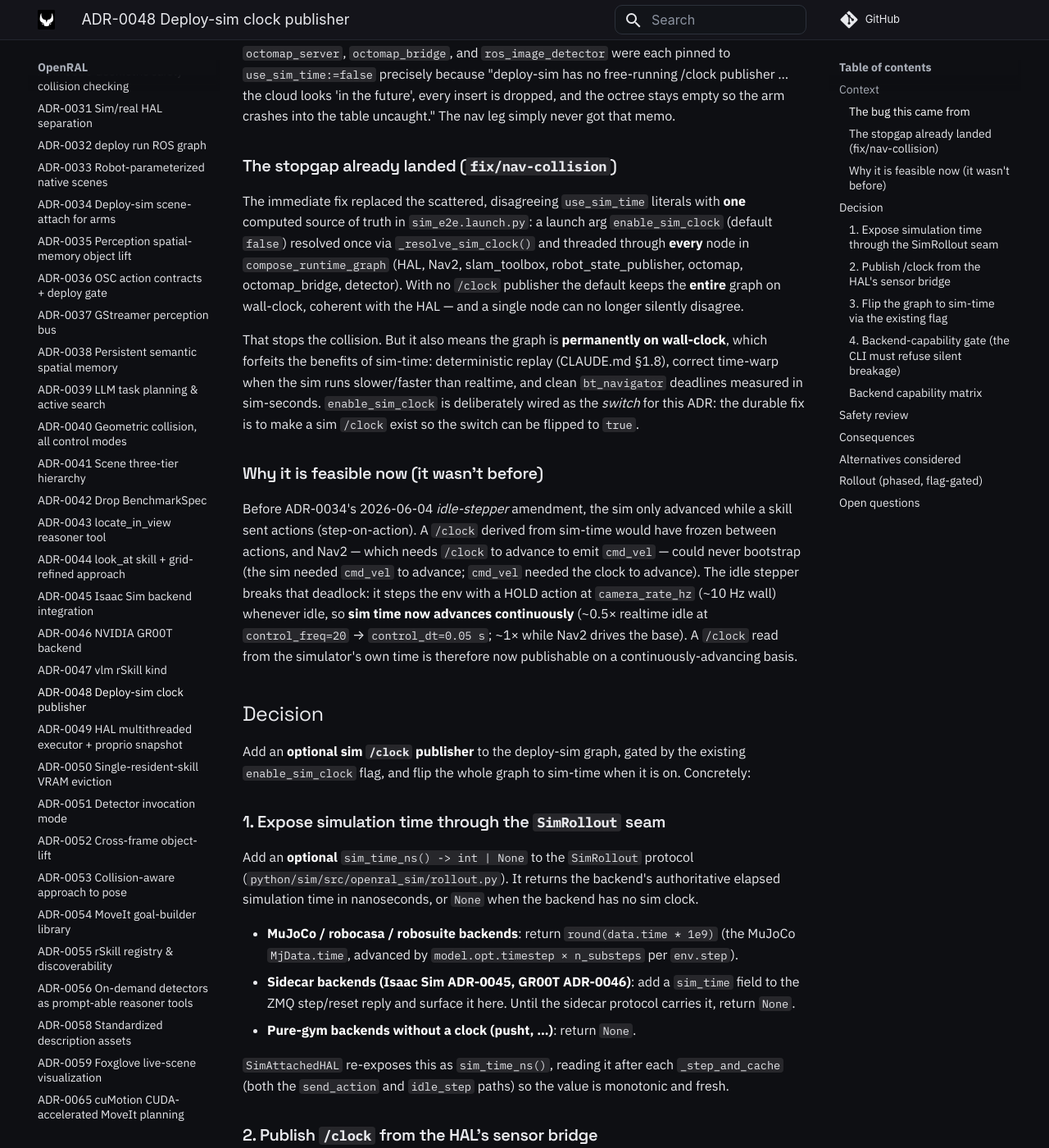
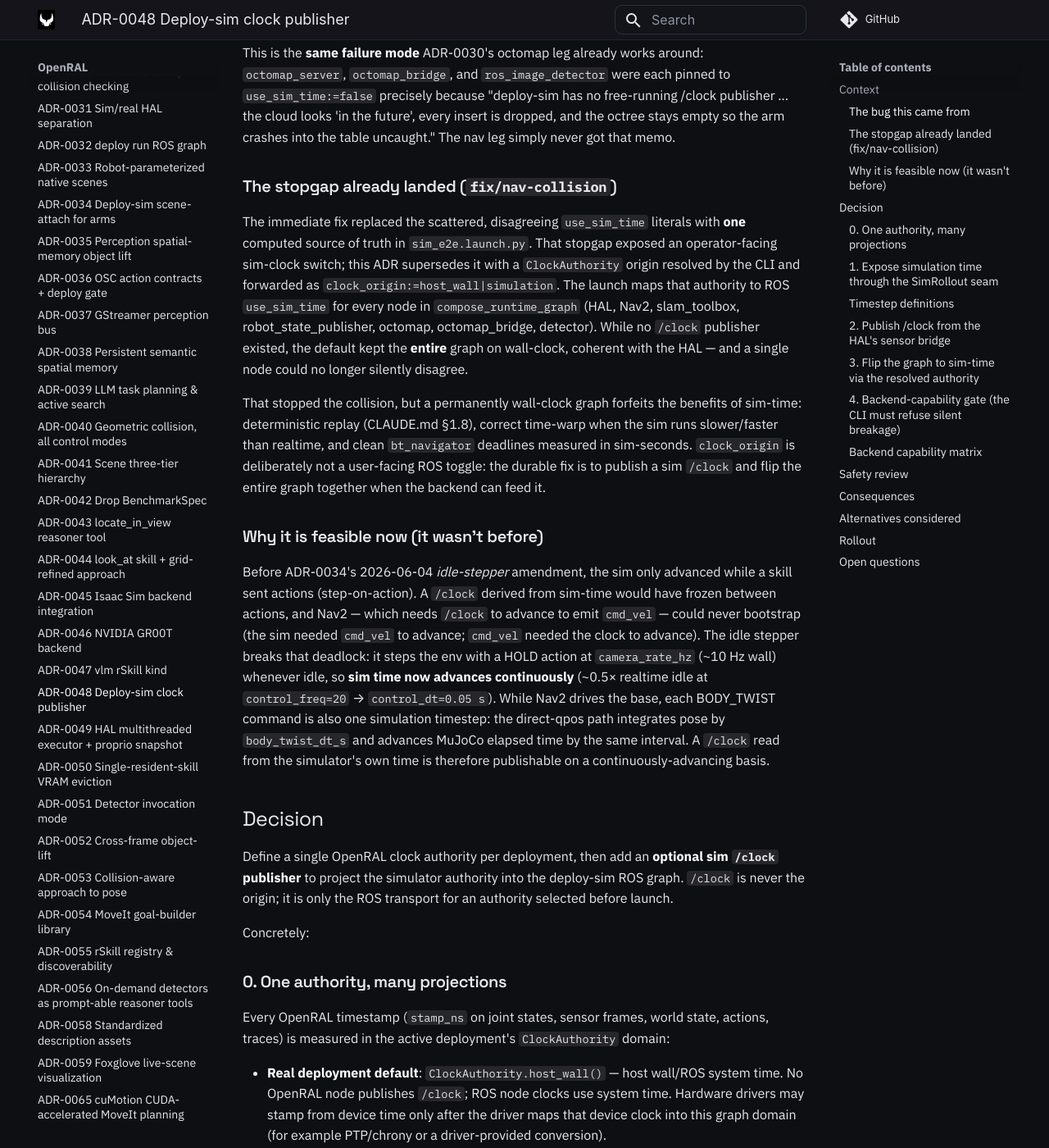
Before and after one commit to OpenRAL/openral, an MkDocs documentation site: the page built from docs/adr/0048-deploy-sim-clock-publisher.md, in a window 1280 px wide and 1400 px high, scrolled down 1009 px. Shown: the whole window at 82% size. Built offline with MkDocs 1.6.1 and Material for MkDocs 9.7.7, drawn with Linux system fonts in a browser that asks for light colours; comment, search, counter and statistics services are not loaded; some of the changed text lies outside the part shown.

Commit message:
fix(clock): unify deploy clock authority
Define ClockAuthority as the graph-wide timestamp origin and make ROS /clock a projection of simulation authority instead of an operator-selected source. Derive deploy-sim clock_origin from backend capability, remove the public sim-clock flag, and keep ROS use_sim_time as an internal launch mapping.

Advance MuJoCo direct BODY_TWIST qpos commands through the same simulation timestep so /clock cannot freeze during Nav2 base control.

Co-authored-by: Copilot <223556219+Copilot@users.noreply.github.com>
Signed-off-by: Adrian Llopart <adrianllopart@gmail.com>

```diff
--- a/docs/adr/0048-deploy-sim-clock-publisher.md
+++ b/docs/adr/0048-deploy-sim-clock-publisher.md
@@ -1,6 +1,6 @@
 # ADR-0048: A sim `/clock` publisher for the deploy-sim graph
 
-- Status: **Proposed**
+- Status: **Proposed** (Phases 1/2 implemented opt-in; default-on remains safety-gated)
 - Date: 2026-06-11
 - Related: [ADR-0025](0025-reasoner-managed-background-services.md) (Nav2 / slam_toolbox
   bringup); [ADR-0030](0030-geometric-safety-collision-checking.md) (kernel world-collision
@@ -8,8 +8,9 @@
   scene-attach + the 2026-06-04 *idle-stepper* amendment that makes a continuous sim clock
   feasible); [ADR-0045](0045-isaac-sim-backend-integration.md) (Isaac Sim sidecar);
   [ADR-0046](0046-nvidia-gr00t-backend.md) (GR00T sidecar).
-- Supersedes nothing. **Depends on a safety-WG review (see §Safety review) before it may move
-  to Accepted** — it changes the clock the kernel's world-collision check runs on.
+- Supersedes nothing. **Depends on a safety-WG review (see §Safety review) before the
+  sim-time path may become the documented/default deployment mode** — it changes the clock the
+  kernel's world-collision check runs on.
 
 ## Context
 
@@ -41,17 +42,18 @@ uncaught." The nav leg simply never got that memo.
 ### The stopgap already landed (`fix/nav-collision`)
 
 The immediate fix replaced the scattered, disagreeing `use_sim_time` literals with **one**
-computed source of truth in `sim_e2e.launch.py`: a launch arg `enable_sim_clock`
-(default `false`) resolved once via `_resolve_sim_clock()` and threaded through **every** node
-in `compose_runtime_graph` (HAL, Nav2, slam_toolbox, robot_state_publisher, octomap,
-octomap_bridge, detector). With no `/clock` publisher the default keeps the **entire** graph on
-wall-clock, coherent with the HAL — and a single node can no longer silently disagree.
+computed source of truth in `sim_e2e.launch.py`. That stopgap exposed an operator-facing sim-clock
+switch; this ADR supersedes it with a `ClockAuthority` origin resolved by the CLI and forwarded as
+`clock_origin:=host_wall|simulation`. The launch maps that authority to ROS `use_sim_time` for
+every node in `compose_runtime_graph` (HAL, Nav2, slam_toolbox, robot_state_publisher, octomap,
+octomap_bridge, detector). While no `/clock` publisher existed, the default kept the **entire**
+graph on wall-clock, coherent with the HAL — and a single node could no longer silently disagree.
 
-That stops the collision. But it also means the graph is **permanently on wall-clock**, which
-forfeits the benefits of sim-time: deterministic replay (CLAUDE.md §1.8), correct time-warp
-when the sim runs slower/faster than realtime, and clean `bt_navigator` deadlines measured in
-sim-seconds. `enable_sim_clock` is deliberately wired as the *switch* for this ADR: the durable
-fix is to make a sim `/clock` exist so the switch can be flipped to `true`.
+That stopped the collision, but a permanently wall-clock graph forfeits the benefits of
+sim-time: deterministic replay (CLAUDE.md §1.8), correct time-warp when the sim runs
+slower/faster than realtime, and clean `bt_navigator` deadlines measured in sim-seconds.
+`clock_origin` is deliberately not a user-facing ROS toggle: the durable fix is to publish a sim
+`/clock` and flip the entire graph together when the backend can feed it.
 
 ### Why it is feasible now (it wasn't before)
 
@@ -61,13 +63,38 @@ and Nav2 — which needs `/clock` to advance to emit `cmd_vel` — could never b
 needed `cmd_vel` to advance; `cmd_vel` needed the clock to advance). The idle stepper breaks
 that deadlock: it steps the env with a HOLD action at `camera_rate_hz` (~10 Hz wall) whenever
 idle, so **sim time now advances continuously** (~0.5× realtime idle at `control_freq=20` →
-`control_dt=0.05 s`; ~1× while Nav2 drives the base). A `/clock` read from the simulator's own
-time is therefore now publishable on a continuously-advancing basis.
+`control_dt=0.05 s`). While Nav2 drives the base, each BODY_TWIST command is also one simulation
+timestep: the direct-qpos path integrates pose by `body_twist_dt_s` and advances MuJoCo elapsed
+time by the same interval. A `/clock` read from the simulator's own time is therefore publishable
+on a continuously-advancing basis.
 
 ## Decision
 
-Add an **optional sim `/clock` publisher** to the deploy-sim graph, gated by the existing
-`enable_sim_clock` flag, and flip the whole graph to sim-time when it is on. Concretely:
+Define a single OpenRAL clock authority per deployment, then add an **optional sim `/clock`
+publisher** to project the simulator authority into the deploy-sim ROS graph. `/clock` is never
+the origin; it is only the ROS transport for an authority selected before launch.
+
+Concretely:
+
+### 0. One authority, many projections
+
+Every OpenRAL timestamp (`stamp_ns` on joint states, sensor frames, world state, actions, traces)
+is measured in the active deployment's `ClockAuthority` domain:
+
+- **Real deployment default**: `ClockAuthority.host_wall()` — host wall/ROS system time. No
+  OpenRAL node publishes `/clock`; ROS node clocks use system time. Hardware drivers may stamp
+  from device time only after the driver maps that device clock into this graph domain (for
+  example PTP/chrony or a driver-provided conversion).
+- **Simulation deployment with sim-time enabled**: `ClockAuthority.simulation(<backend>)` — the
+  simulator's authoritative elapsed simulation time. The HAL publishes this onto ROS `/clock`,
+  and every graph node sets `use_sim_time=true`.
+- **Future hardware-synced deployment**: `ClockAuthority.hardware_synced(<clock_id>)` — a
+  controller/PTP clock already synchronized into the graph. It is an authority, not a second ROS
+  `/clock` publisher competing with the graph.
+
+rSkills never mint their own time origin. They consume `SensorFrame`, `WorldState`, and `Action`
+timestamps from the active authority and may emit latency/trace wall-time separately for
+observability.
 
 ### 1. Expose simulation time through the `SimRollout` seam
 
@@ -76,14 +103,33 @@ Add an **optional** `sim_time_ns() -> int | None` to the `SimRollout` protocol
 simulation time in nanoseconds, or `None` when the backend has no sim clock.
 
 - **MuJoCo / robocasa / robosuite backends**: return `round(data.time * 1e9)` (the MuJoCo
-  `MjData.time`, advanced by `model.opt.timestep × n_substeps` per `env.step`).
-- **Sidecar backends (Isaac Sim ADR-0045, GR00T ADR-0046)**: add a `sim_time` field to the ZMQ
-  step/reset reply and surface it here. Until the sidecar protocol carries it, return `None`.
+  `MjData.time`, advanced by `model.opt.timestep × n_substeps` per `env.step`). Deploy-sim's
+  MuJoCo BODY_TWIST direct-qpos path is still a simulation timestep even though it bypasses
+  `env.step`: it advances `MjData.time` by `body_twist_dt_s`, the same interval used for
+  kinematic pose integration.
+- **Sidecar sim backends (Isaac Sim ADR-0045)**: carry `sim_time_ns` in the ZMQ step/reset reply
+  and surface it here. A sidecar that does not yet carry sim time returns `None`.
 - **Pure-gym backends without a clock (pusht, …)**: return `None`.
 
 `SimAttachedHAL` re-exposes this as `sim_time_ns()`, reading it after each
 `_step_and_cache` (both the `send_action` and `idle_step` paths) so the value is monotonic and
 fresh.
+
+### Timestep definitions
+
+OpenRAL uses three separate clocks; they must not be conflated:
+
+- **Simulation timestep**: one physics/control transition in the simulator. For normal
+  `env.step`, MuJoCo advances by `model.opt.timestep × n_substeps` (or the backend's equivalent).
+  For deploy-sim MuJoCo BODY_TWIST direct-qpos, the transition is `body_twist_dt_s` because that
+  is the interval used to integrate the commanded base velocity.
+- **ROS timestamp domain**: selected graph-wide from `ClockAuthority.origin`. `host_wall` means
+  node clocks and message headers use ROS system time. `simulation` means the HAL publishes
+  `/clock` from `SimAttachedHAL.sim_time_ns()`, every node sets `use_sim_time=true`, and message
+  headers, TF, odom, scans, camera frames, and Nav2 deadlines are stamped in sim time.
+- **Wall-clock cadence**: host scheduling/pacing only (idle-step timer, publisher thread, viewer
+  pacing, runner sleeps). It decides *when* work happens on the CPU; it does not define the
+  timestamp carried by simulated data when sim-time is enabled.
 
 ### 2. Publish `/clock` from the HAL's sensor bridge
 
@@ -94,24 +140,25 @@ sensor-bridge cadence. Requirements:
 - **monotonic** — never republish a stale or decreasing stamp;
 - **first** — `/clock` must be on the bus before the sim-time consumers start their first
   control tick (startup ordering, §3);
-- **gated** — only created when `enable_sim_clock=true` **and** `hal.sim_time_ns()` is non-`None`.
+- **gated** — only created when `clock_origin=simulation` **and** `hal.sim_time_ns()` is non-`None`.
 
-### 3. Flip the graph to sim-time via the existing flag
+### 3. Flip the graph to sim-time via the resolved authority
 
-`enable_sim_clock=true` sets `use_sim_time=true` for the whole `compose_runtime_graph`
-(already wired by the stopgap), now including the HAL itself, so `/scan`, TF, and joint_states
-carry **sim-time** stamps consistent with `/clock`. Startup ordering: bring the HAL (clock
-publisher) to ACTIVE before Nav2's controller and the costmaps begin ticking — the existing
-`OnStateTransition(hal → active)` gate that already defers the Nav2 include is the natural hook.
+`clock_origin=simulation` sets `use_sim_time=true` for the whole `compose_runtime_graph`,
+including the HAL itself, so `/scan`, TF, and joint_states carry **sim-time** stamps consistent
+with `/clock`. `clock_origin=host_wall` leaves the graph on ROS system time and creates no
+OpenRAL `/clock` publisher. Startup ordering: bring the HAL (clock publisher) to ACTIVE before
+Nav2's controller and the costmaps begin ticking — the existing `OnStateTransition(hal → active)`
+gate that already defers the Nav2 include is the natural hook.
 
 ### 4. Backend-capability gate (the CLI must refuse silent breakage)
 
-`openral deploy sim` resolves `enable_sim_clock` against the scene's backend:
+`openral deploy sim` resolves `clock_origin` against the scene's backend:
 
-- backend exposes sim-time (`sim_time_ns() is not None`) → may enable;
-- backend returns `None` (sidecars before the protocol bump; clock-less gym envs) → **force
-  `false` and log it** (CLAUDE.md §1.4 — no hidden fallback). Never set `use_sim_time=true`
-  for a backend that cannot feed `/clock`; that reintroduces the exact `t=0` bug.
+- backend exposes sim-time (`sim_time_ns() is not None`) → `clock_origin=simulation`;
+- backend returns `None` (sidecars before the protocol bump; clock-less gym envs) →
+  `clock_origin=host_wall` and the graph stays on system time. Never set `use_sim_time=true` for
+  a backend that cannot feed `/clock`; that reintroduces the exact `t=0` bug.
 
 ### Backend capability matrix
 
@@ -119,7 +166,7 @@ publisher) to ACTIVE before Nav2's controller and the costmaps begin ticking —
 |---|---|---|---|
 | robocasa / robosuite (MuJoCo) | `MjData.time` | ✅ | Primary target; idle stepper already advances it |
 | LIBERO / MetaWorld / aloha (MuJoCo) | `MjData.time` | ✅ | Same accessor |
-| Isaac Sim (ADR-0045 sidecar) | PhysX sim-time, **inside the sidecar** | ⚠️ needs ZMQ reply field | Hardest case; no ROS topics today |
+| Isaac Sim (ADR-0045 sidecar) | PhysX sim-time, **inside the sidecar** | ✅ | ZMQ reply carries `sim_time_ns` |
 | GR00T (ADR-0046 sidecar) | n/a (policy, not sim) | n/a | Not a sim backend |
 | pusht / clock-less gym | none | ❌ | Forced wall-clock |
 
@@ -134,14 +181,14 @@ goes empty and the arm "crashes into the table uncaught."
 
 Implications to be reviewed **before Accepted**:
 
-1. **The world-collision octree moves onto sim-time when the flag is on.** This is *arguably
+1. **The world-collision octree moves onto sim-time under `clock_origin=simulation`.** This is *arguably
    more* correct — the octree would then share one clock with the depth cloud and the TF it is
    inserted against, removing the wall-vs-sim skew that ADR-0030/0034 fought. But it is a
    change to the clock the kernel's `validate()` consumes, so it is **in scope for safety-WG
    sign-off**, not a launch-config detail.
 2. **Empty-octree-on-misconfig must fail safe, not open.** The capability gate (§4) must make it
    impossible to run `use_sim_time=true` without a live, advancing `/clock`. The required test:
-   with `enable_sim_clock=true` but a stalled/absent clock, the kernel must **not** report a
+   with `clock_origin=simulation` but a stalled/absent clock, the kernel must **not** report a
    clear workspace (no silent "octree empty → no obstacle → motion allowed"). Prefer an explicit
    `ROSPerceptionStale` (sensor older than deadline) over an empty-and-permissive octree.
 3. **Staleness deadlines are in seconds.** `ROSPerceptionStale` thresholds and `bt_navigator`
@@ -153,15 +200,15 @@ Implications to be reviewed **before Accepted**:
    guarantee a monotonically non-decreasing stamp across `env.reset` (offset the published
    clock so it never rewinds), and the reset path's interaction with the world-collision check
    must be in the hazard log.
-5. **No safety check may be disabled by this flag.** `enable_sim_clock` only selects the *clock
-   source*; it must not gate, weaken, or bypass any kernel check (CLAUDE.md §3 "never add a flag
-   that disables safety").
+5. **No safety check may be disabled by the clock authority.** `clock_origin` only selects the
+   timestamp source; it must not gate, weaken, or bypass any kernel check (CLAUDE.md §3 "never
+   add a flag that disables safety").
 
 **Conservatism argument to be validated:** with a correctly-advancing sim `/clock`, every
 consumer (costmap, octree, kernel) reads one coherent clock, eliminating the wall-vs-sim skew
 that currently *drops* obstacle observations. The new path should therefore mark **more**
 obstacles, not fewer. The safety-WG must confirm this with a test that the world-collision
-check flags a known obstacle under `enable_sim_clock=true` that the wall-clock path also flags
+check flags a known obstacle under `clock_origin=simulation` that the wall-clock path also flags
 (at least as conservative), plus the fail-safe test in (2).
 
 ## Consequences
@@ -174,16 +221,17 @@ check flags a known obstacle under `enable_sim_clock=true` that the wall-clock p
 
 **Negative / cost**
 - Touches four layers (sim backend, HAL, launch graph, safety kernel review) → larger blast
-  radius than the stopgap; must ship behind the default-`false` flag until proven.
-- Sidecar backends (Isaac) need a protocol bump before they can participate.
+  radius than the stopgap; sim-time remains auto-derived and safety-reviewed before becoming a
+  documented/default production posture.
+- Sidecar backends need a `sim_time_ns` wire field before they can participate.
 - `/clock` advances at sim-rate, not wall-rate (bursty: ~0.5× idle, ~1× under nav) — operators
   watching wall-time will see actions take longer/shorter than wall-seconds.
 
 ## Alternatives considered
 
 1. **Stay on wall-clock forever (ship only the stopgap).** Simplest; loses determinism and
-   sim-time correctness; leaves `enable_sim_clock` as a dead switch. Acceptable as the interim
-   state, which is exactly what the stopgap delivers.
+   sim-time correctness. Acceptable as the interim state, which is exactly what the stopgap
+   delivered.
 2. **A standalone `/clock` node that integrates wall-time at a fixed rate.** Decouples from the
    sim, but publishes *fake* sim-time unrelated to `MjData.time` — it would desync from the
    physics the moment the sim runs off-realtime, reintroducing skew. Rejected (CLAUDE.md §1.2
@@ -191,24 +239,27 @@ check flags a known obstacle under `enable_sim_clock=true` that the wall-clock p
 3. **Make Nav2 alone wall-clock and leave the arm leg as-is.** This is the stopgap; it is
    correct but forfeits sim-time graph-wide. This ADR is the follow-on.
 
-## Rollout (phased, flag-gated)
+## Rollout
 
-1. **Phase 0 (done — `fix/nav-collision`).** Single `enable_sim_clock` flag, default `false`;
-   whole graph wall-clock; collision fixed; regression test pins the default.
+1. **Phase 0 (done — `fix/nav-collision`).** Temporary single sim-clock switch, default disabled;
+   whole graph wall-clock; collision fixed; regression test pinned the default.
 2. **Phase 1 (done — `feat/sim-time-ns-rollout-seam`).** `sim_time_ns()` on `SimRollout` +
    MuJoCo backends + `SimAttachedHAL`, monotonic across `env.step` / `env.reset`.
 3. **Phase 2 (done — `feat/deploy-sim-clock-publisher`).** The HAL publishes `/clock` from the
    captured `sim_time_ns` (via the ADR-0049 publisher thread; `ProprioFrame.sim_time_ns`), gated
-   on `use_sim_time` + a live sim clock with a loud refuse-and-warn when the backend has none. A
-   `--enable-sim-clock` CLI flag (default off) flips the graph. **Key subtlety:** the sim-driving
+   on a live sim clock with a loud refuse-and-warn when the backend has none. The CLI now derives
+   `clock_origin=simulation|host_wall` from backend capability instead of exposing a public clock
+   toggle. **Key subtlety:** the sim-driving
    idle stepper must run on a `SYSTEM_TIME` clock, else its node-clock timer deadlocks (no step →
-   no `/clock` → no fire). **Verified live** (robocasa, RTX 4070): `/clock` advances ~0.46×
-   realtime, Nav2/slam/octomap run on sim-time, costmap populated (1382 cells), no "inf Hz".
-4. **Phase 3 (safety-gated — NOT signed off).** `enable_sim_clock=true` *already* moves the
-   world-collision octree onto sim-time (octomap inherits the flag). It is **opt-in, default
-   off**, and the CLI help flags it as safety-WG-gated — but the safety-WG review, hazard-log
-   update, and the conservatism + fail-safe tests in §Safety review are **still required** before
-   it is a documented, supported (default-on) configuration.
+   no `/clock` → no fire). BODY_TWIST direct-qpos ticks advance `MjData.time` by the same
+   `body_twist_dt_s` used for pose integration so active Nav2 streams do not freeze `/clock`.
+   **Verified live** (robocasa, RTX 4070): `/clock` advances ~0.46× realtime while idle,
+   Nav2/slam/octomap run on sim-time, costmap populated (1382 cells), no "inf Hz".
+4. **Phase 3 (safety-gated — NOT signed off).** `clock_origin=simulation` moves the
+   world-collision octree onto sim-time (octomap inherits the graph clock). It is backend-derived,
+   not operator-toggled, but the safety-WG review, hazard-log update, and the conservatism +
+   fail-safe tests in §Safety review are **still required** before it is a documented, supported
+   production configuration.
 5. **Phase 4 (done, code-only — `feat/deploy-sim-clock-publisher`).** The Isaac sidecar reply
    carries `sim_time_ns` (`tools/_isaac_scene_base.sim_time_ns` from `SimulationContext.current_time`)
    and `_IsaacSimSidecar.sim_time_ns()` surfaces it. **Untested** — Isaac Sim is a ~50 GB,
@@ -218,9 +269,7 @@ check flags a known obstacle under `enable_sim_clock=true` that the wall-clock p
 
 ## Open questions
 
-- What is the right published-clock rate — every `env.step`, or decimated to the control rate?
-  (Too sparse starves Nav2's 20 Hz loop; too dense floods the bus.)
-- Does robocasa's `env.reset` rewind `MjData.time`, and if so, what monotonic offset does the
-  publisher apply?
-- Should `enable_sim_clock` default flip to `true` for MuJoCo scenes once Phase 3 lands, or stay
-  opt-in pending field confidence?
+- What is the right published-clock rate — every captured proprio frame, or decimated to the
+  control rate? (Too sparse starves Nav2's 20 Hz loop; too dense floods the bus.)
+- Should `clock_origin=simulation` remain deploy-sim-only until Phase 3 lands, or become the
+  documented production default for all sim-capable backends after safety sign-off?
```
Also changed, not shown: docs/adr/0045-isaac-sim-backend-integration.md (+2 -2 lines), docs/methods/00-core-schemas.md (+36 -31 lines), docs/methods/01-hal.md (+19 -18 lines), docs/methods/07-eval-sim.md (+1 -1 lines), packages/openral_foxglove_bringup/VERIFICATION.md (+2 -2 lines), 14 other files.
